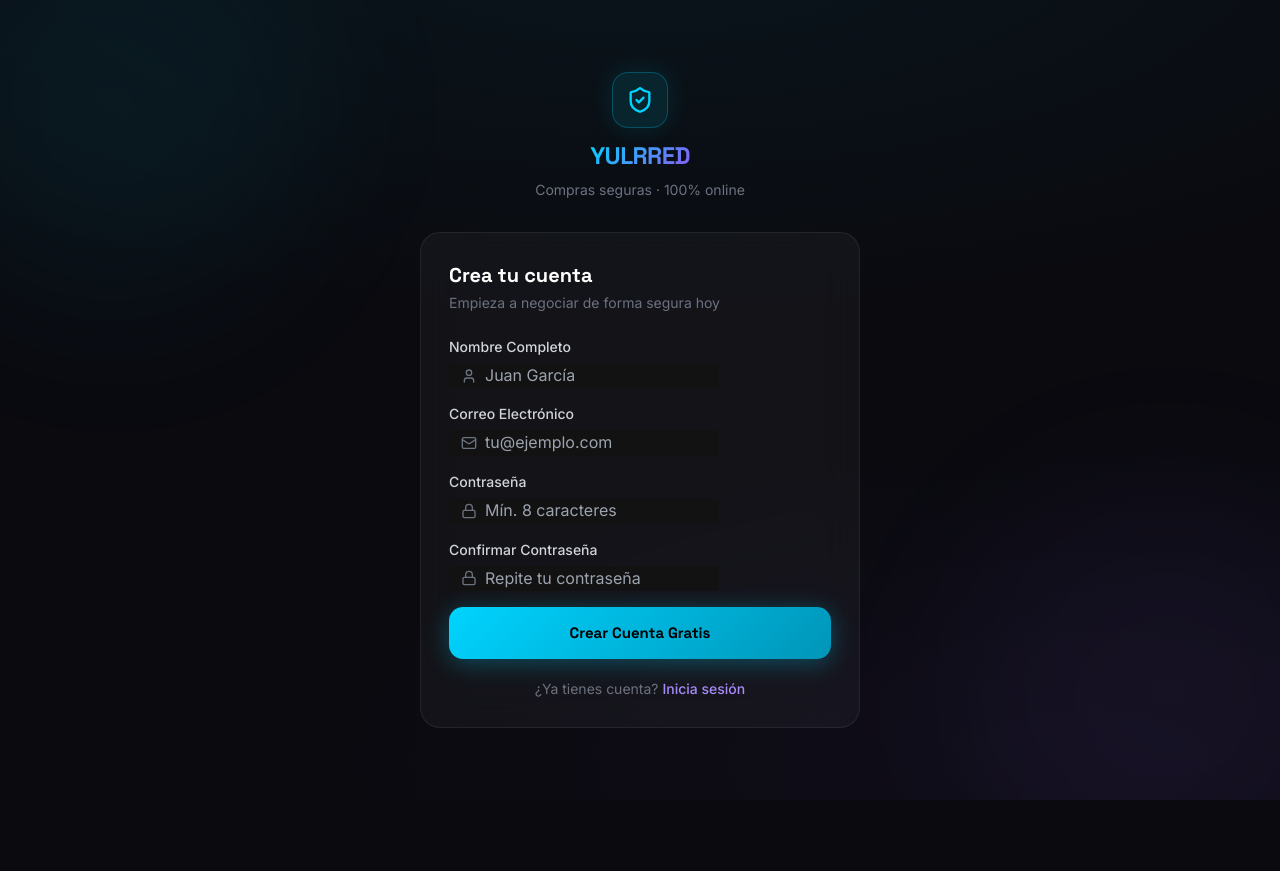
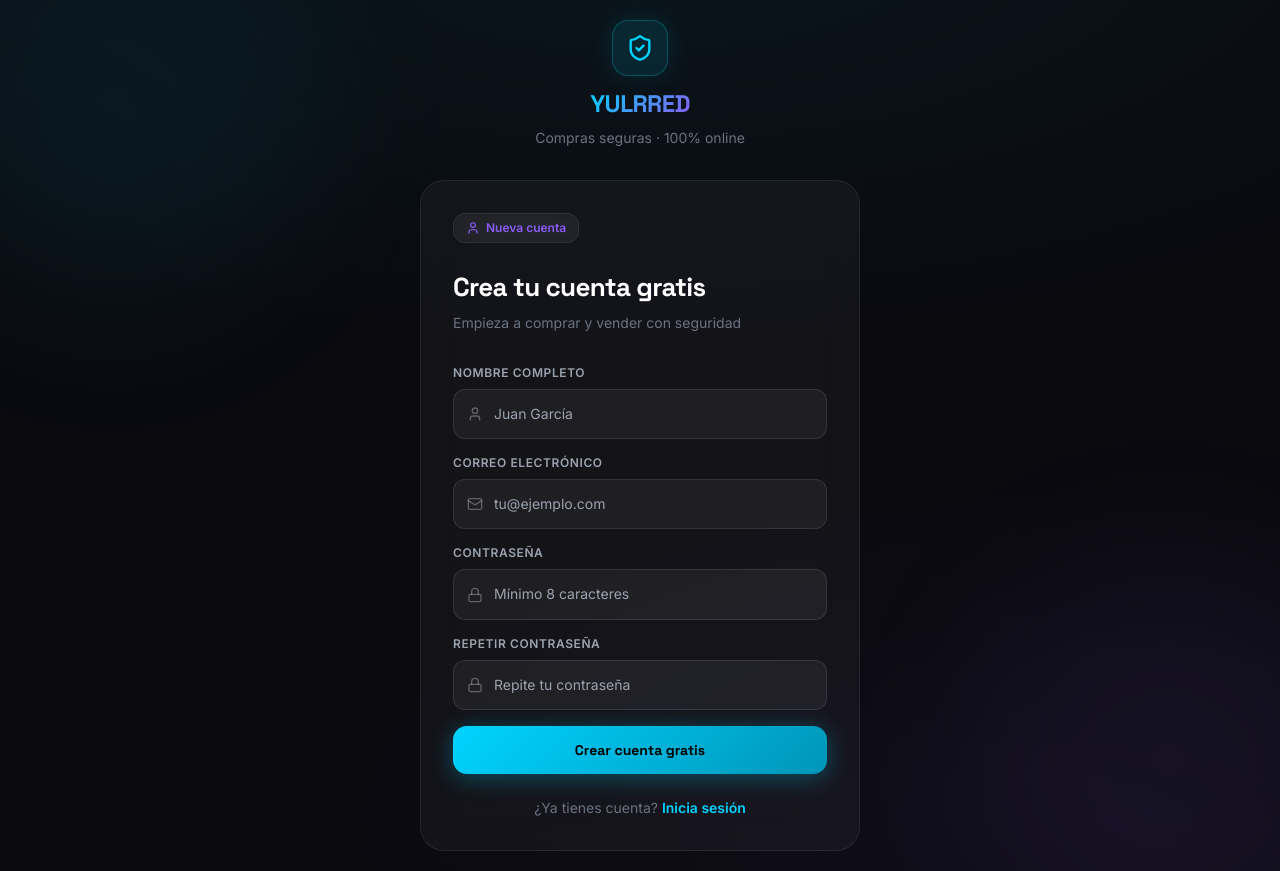
Before and after one commit to cloud-assa/YULRRED, a Next.js app in the folder frontend/: page /register in a window 1280 px wide. Before the commit the page ends 800 px from the top, so only its background shows below. Built offline with nearby package versions, Linux system fonts and the light colour scheme; no server answers.

Commit message:
fix: redesign auth pages — YULRRED branding, clean inputs, Space Grotesk typography

```diff
--- a/frontend/app/(auth)/register/page.tsx
+++ b/frontend/app/(auth)/register/page.tsx
@@ -9,6 +9,36 @@ import { authApi } from '@/lib/api';
 import { User, Mail, Lock, Loader2, AlertCircle } from 'lucide-react';
 
 type FormData = { name: string; email: string; password: string; confirmPassword: string };
+
+const sg = { fontFamily: "'Space Grotesk', sans-serif" };
+
+const fieldWrap: React.CSSProperties = {
+  position: 'relative',
+  background: 'rgba(255,255,255,0.05)',
+  border: '1px solid rgba(255,255,255,0.10)',
+  borderRadius: '12px',
+  transition: 'border-color 0.2s',
+};
+
+const inputStyle: React.CSSProperties = {
+  width: '100%',
+  background: 'transparent',
+  border: 'none',
+  outline: 'none',
+  color: 'white',
+  fontSize: '14px',
+  padding: '13px 14px 13px 40px',
+  fontFamily: 'Inter, sans-serif',
+};
+
+const iconStyle: React.CSSProperties = {
+  position: 'absolute',
+  left: '13px',
+  top: '50%',
+  transform: 'translateY(-50%)',
+  pointerEvents: 'none',
+  color: 'rgba(255,255,255,0.3)',
+};
 
 export default function RegisterPage() {
   const router = useRouter();
@@ -31,78 +61,143 @@ export default function RegisterPage() {
   };
 
   return (
-    <div className="glass p-7">
-      <h1 className="text-xl font-bold text-white mb-1">Crea tu cuenta</h1>
-      <p className="text-gray-500 text-sm mb-6">Empieza a negociar de forma segura hoy</p>
+    <div
+      style={{
+        background: 'rgba(255,255,255,0.04)',
+        border: '1px solid rgba(255,255,255,0.08)',
+        borderRadius: '24px',
+        padding: '32px',
+        backdropFilter: 'blur(20px)',
+        WebkitBackdropFilter: 'blur(20px)',
+      }}
+    >
+      {/* Badge */}
+      <div className="inline-flex items-center gap-1.5 glass-sm px-3 py-1.5 mb-6">
+        <User className="w-3.5 h-3.5 text-[#8B5CF6]" aria-hidden="true" />
+        <span className="text-xs font-semibold text-[#8B5CF6]">Nueva cuenta</span>
+      </div>
+
+      <h1
+        className="font-extrabold text-white mb-1"
+        style={{ ...sg, fontSize: 'clamp(20px, 4vw, 26px)', letterSpacing: '-0.025em' }}
+      >
+        Crea tu cuenta gratis
+      </h1>
+      <p className="text-sm text-gray-500 mb-8">Empieza a comprar y vender con seguridad</p>
 
       <form onSubmit={handleSubmit(onSubmit)} className="space-y-4">
+        {/* Name */}
         <div>
-          <label className="block text-sm font-medium text-gray-300 mb-1.5">Nombre Completo</label>
-          <div className="relative">
-            <User className="absolute left-3 top-1/2 -translate-y-1/2 w-4 h-4 text-gray-500 pointer-events-none" />
+          <label className="block text-xs font-semibold text-gray-400 uppercase tracking-wider mb-2">
+            Nombre completo
+          </label>
+          <div style={fieldWrap}>
+            <User style={{ ...iconStyle, width: 16, height: 16 }} aria-hidden="true" />
             <input
               type="text"
               placeholder="Juan García"
-              className="input-glass pl-9"
-              {...register('name', { required: 'El nombre es requerido', maxLength: { value: 100, message: 'Nombre demasiado largo' } })}
+              style={inputStyle}
+              {...register('name', {
+                required: 'El nombre es requerido',
+                maxLength: { value: 100, message: 'Nombre demasiado largo' },
+              })}
             />
           </div>
-          {errors.name && <p className="text-red-400 text-xs mt-1 flex items-center gap-1"><AlertCircle className="w-3 h-3" />{errors.name.message}</p>}
+          {errors.name && (
+            <p className="text-red-400 text-xs mt-1.5 flex items-center gap-1">
+              <AlertCircle className="w-3 h-3 shrink-0" />{errors.name.message}
+            </p>
+          )}
         </div>
 
+        {/* Email */}
         <div>
-          <label className="block text-sm font-medium text-gray-300 mb-1.5">Correo Electrónico</label>
-          <div className="relative">
-            <Mail className="absolute left-3 top-1/2 -translate-y-1/2 w-4 h-4 text-gray-500 pointer-events-none" />
+          <label className="block text-xs font-semibold text-gray-400 uppercase tracking-wider mb-2">
+            Correo electrónico
+          </label>
+          <div style={fieldWrap}>
+            <Mail style={{ ...iconStyle, width: 16, height: 16 }} aria-hidden="true" />
             <input
               type="email"
               placeholder="tu@ejemplo.com"
-              className="input-glass pl-9"
+              style={inputStyle}
               {...register('email', { required: 'El correo es requerido' })}
             />
           </div>
-          {errors.email && <p className="text-red-400 text-xs mt-1 flex items-center gap-1"><AlertCircle className="w-3 h-3" />{errors.email.message}</p>}
+          {errors.email && (
+            <p className="text-red-400 text-xs mt-1.5 flex items-center gap-1">
+              <AlertCircle className="w-3 h-3 shrink-0" />{errors.email.message}
+            </p>
+          )}
         </div>
 
+        {/* Password */}
         <div>
-          <label className="block text-sm font-medium text-gray-300 mb-1.5">Contraseña</label>
-          <div className="relative">
-            <Lock className="absolute left-3 top-1/2 -translate-y-1/2 w-4 h-4 text-gray-500 pointer-events-none" />
+          <label className="block text-xs font-semibold text-gray-400 uppercase tracking-wider mb-2">
+            Contraseña
+          </label>
+          <div style={fieldWrap}>
+            <Lock style={{ ...iconStyle, width: 16, height: 16 }} aria-hidden="true" />
             <input
               type="password"
-              placeholder="Mín. 8 caracteres"
-              className="input-glass pl-9"
-              {...register('password', { required: 'La contraseña es requerida', minLength: { value: 8, message: 'Mínimo 8 caracteres' } })}
+              placeholder="Mínimo 8 caracteres"
+              style={inputStyle}
+              {...register('password', {
+                required: 'La contraseña es requerida',
+                minLength: { value: 8, message: 'Mínimo 8 caracteres' },
+              })}
             />
           </div>
-          {errors.password && <p className="text-red-400 text-xs mt-1 flex items-center gap-1"><AlertCircle className="w-3 h-3" />{errors.password.message}</p>}
+          {errors.password && (
+            <p className="text-red-400 text-xs mt-1.5 flex items-center gap-1">
+              <AlertCircle className="w-3 h-3 shrink-0" />{errors.password.message}
+            </p>
+          )}
         </div>
 
+        {/* Confirm password */}
         <div>
-          <label className="block text-sm font-medium text-gray-300 mb-1.5">Confirmar Contraseña</label>
-          <div className="relative">
-            <Lock className="absolute left-3 top-1/2 -translate-y-1/2 w-4 h-4 text-gray-500 pointer-events-none" />
+          <label className="block text-xs font-semibold text-gray-400 uppercase tracking-wider mb-2">
+            Repetir contraseña
+          </label>
+          <div style={fieldWrap}>
+            <Lock style={{ ...iconStyle, width: 16, height: 16 }} aria-hidden="true" />
             <input
               type="password"
               placeholder="Repite tu contraseña"
-              className="input-glass pl-9"
+              style={inputStyle}
               {...register('confirmPassword', {
                 required: 'Confirma tu contraseña',
                 validate: (v) => v === password || 'Las contraseñas no coinciden',
               })}
             />
           </div>
-          {errors.confirmPassword && <p className="text-red-400 text-xs mt-1 flex items-center gap-1"><AlertCircle className="w-3 h-3" />{errors.confirmPassword.message}</p>}
+          {errors.confirmPassword && (
+            <p className="text-red-400 text-xs mt-1.5 flex items-center gap-1">
+              <AlertCircle className="w-3 h-3 shrink-0" />{errors.confirmPassword.message}
+            </p>
+          )}
         </div>
 
-        <button type="submit" disabled={loading} className="btn-glow w-full mt-2">
-          {loading ? <><Loader2 className="w-4 h-4 animate-spin" />Creando cuenta...</> : 'Crear Cuenta Gratis'}
+        <button
+          type="submit"
+          disabled={loading}
+          className="btn-glow w-full py-3.5 text-sm mt-2"
+          style={{ justifyContent: 'center', gap: '8px' }}
+        >
+          {loading
+            ? <><Loader2 className="w-4 h-4 animate-spin" />Creando cuenta...</>
+            : 'Crear cuenta gratis'}
         </button>
       </form>
 
-      <p className="text-center text-gray-500 text-sm mt-5">
+      <p className="text-center text-gray-500 text-sm mt-6">
         ¿Ya tienes cuenta?{' '}
-        <Link href="/login" className="text-brand-400 hover:text-brand-300 font-medium transition-colors">
+        <Link
+          href="/login"
+          className="font-semibold transition-opacity hover:opacity-80"
+          style={{ color: '#00D4FF' }}
+        >
           Inicia sesión
         </Link>
       </p>
```
